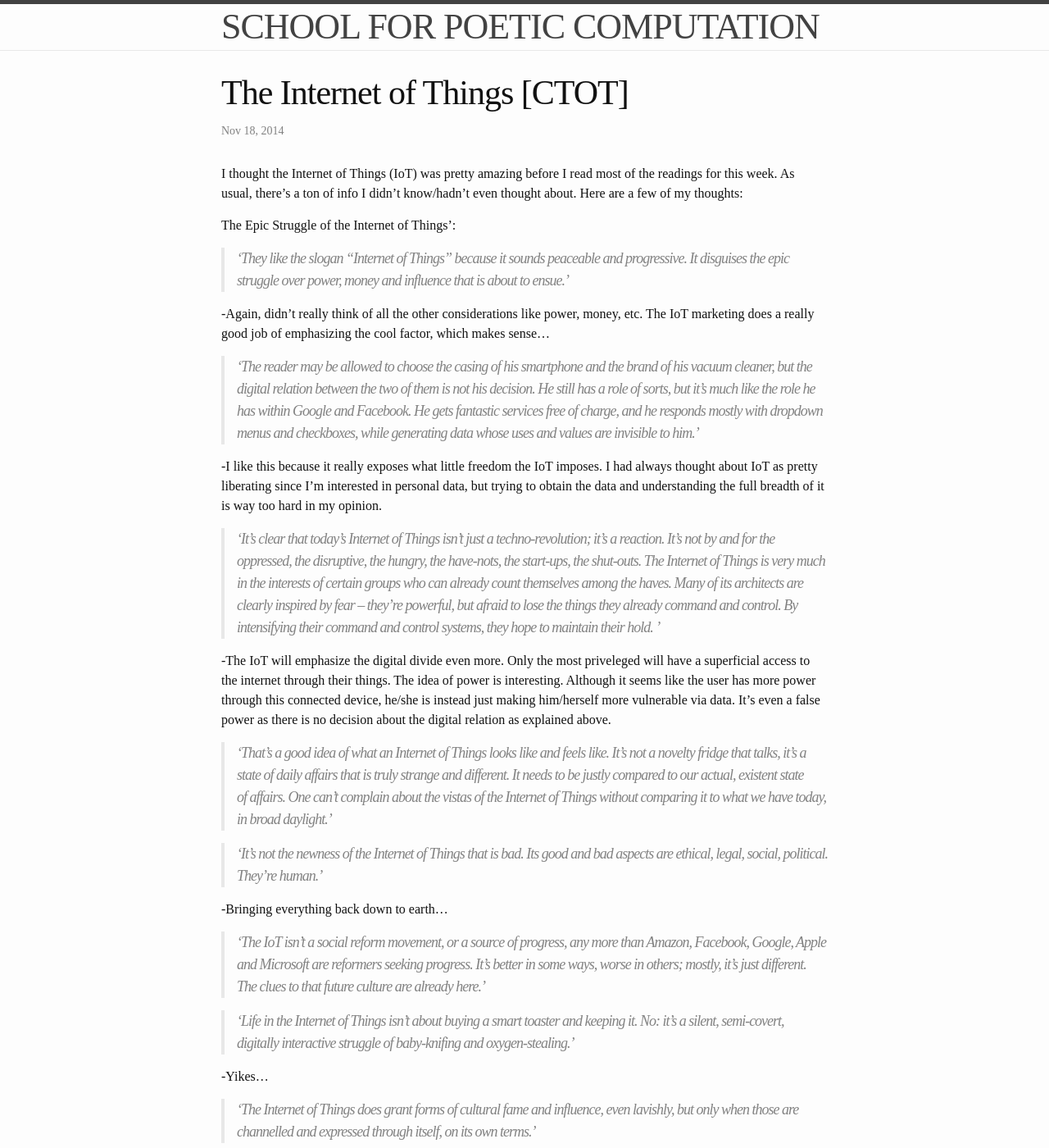
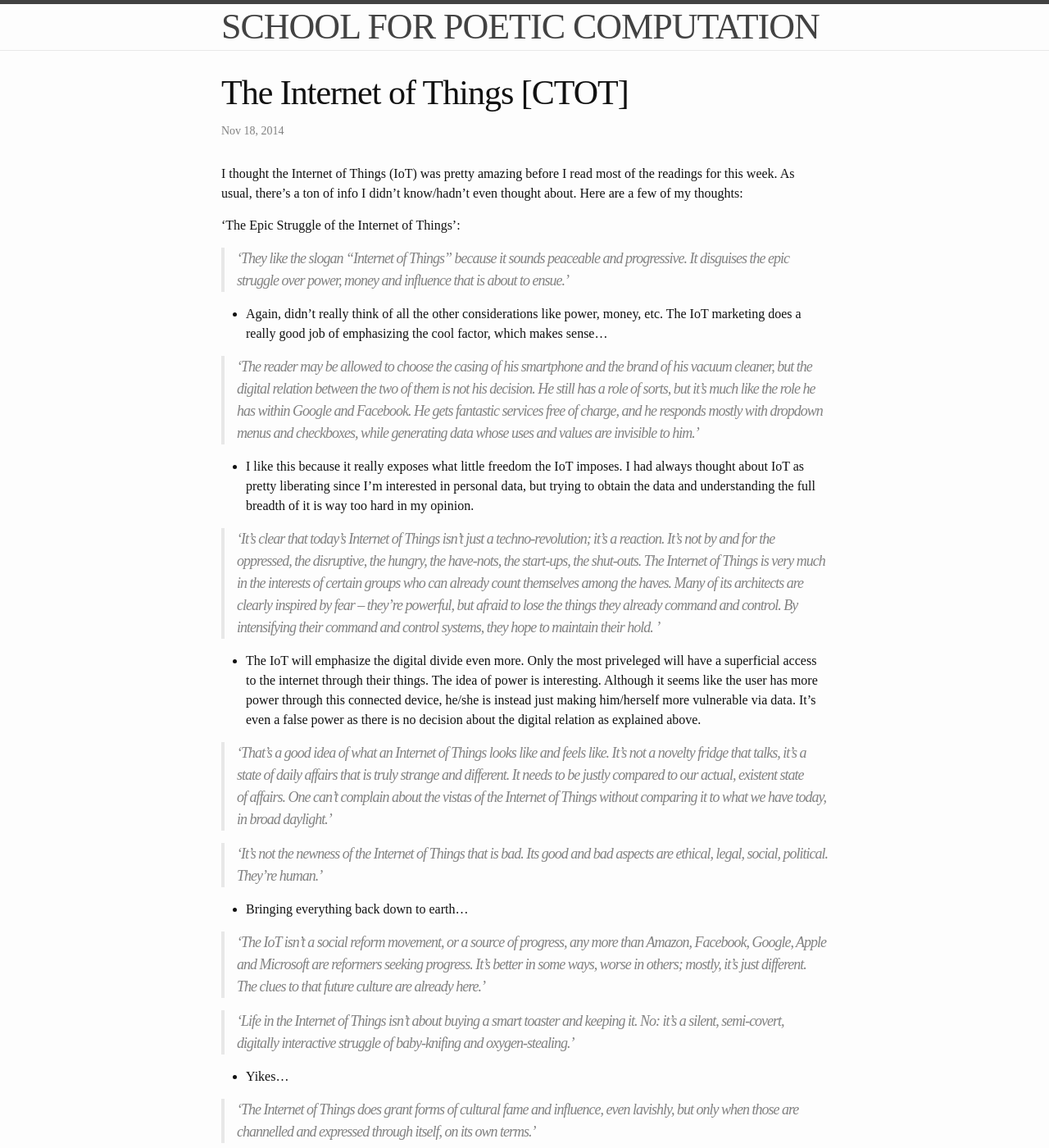
Before and after one commit to paigederaedt/blog, a Jekyll site: the page built from _posts/2014-11-18-InternetOfThings.markdown, in a window 1280 px wide and 1400 px high. Shown: the whole window at 82% size. Built offline with Jekyll 4.4.1, drawn with Linux system fonts in a browser that asks for light colours; part of the change alters nothing that is shown; some of the changed text lies outside the part shown.

```diff
--- a/_posts/2014-11-18-InternetOfThings.markdown
+++ b/_posts/2014-11-18-InternetOfThings.markdown
@@ -6,39 +6,36 @@ categories: jekyll update
 ---
 I thought the Internet of Things (IoT) was pretty amazing before I read most of the readings for this week. As usual, there's a ton of info I didn't know/hadn't even thought about. Here are a few of my thoughts:
 
-The Epic Struggle of the Internet of Things':
+'The Epic Struggle of the Internet of Things':
 >'They like the slogan “Internet of Things” because it sounds peaceable and progressive. It disguises the epic struggle over power, money and influence that is about to ensue.'
 
--Again, didn't really think of all the other considerations like power, money, etc. The IoT marketing does a really good job of emphasizing the cool factor, which makes sense...
+- Again, didn't really think of all the other considerations like power, money, etc. The IoT marketing does a really good job of emphasizing the cool factor, which makes sense...
 
 >'The reader may be allowed to choose the casing of his smartphone and the brand of his vacuum cleaner, but the digital relation between the two of them is not his decision. He still has a role of sorts, but it’s much like the role he has within Google and Facebook. He gets fantastic services free of charge, and he responds mostly with dropdown menus and checkboxes, while generating data whose uses and values are invisible to him.'
 
--I like this because it really exposes what little freedom the IoT imposes. I had always thought about IoT as pretty liberating since I'm interested in personal data, but trying to obtain the data and understanding the full breadth of it is way too hard in my opinion.
+- I like this because it really exposes what little freedom the IoT imposes. I had always thought about IoT as pretty liberating since I'm interested in personal data, but trying to obtain the data and understanding the full breadth of it is way too hard in my opinion.
 
 
 >'It’s clear that today’s Internet of Things isn’t just a techno-revolution; it’s a reaction. It’s not by and for the oppressed, the disruptive, the hungry, the have-nots, the start-ups, the shut-outs. The Internet of Things is very much in the interests of certain groups who can already count themselves among the haves. Many of its architects are clearly inspired by fear – they’re powerful, but afraid to lose the things they already command and control. By intensifying their command and control systems, they hope to maintain their hold. '
 
--The IoT will emphasize the digital divide even more. Only the most priveleged will have a superficial access to the internet through their things. The idea of power is interesting. Although it seems like the user has more power through this connected device, he/she is instead just making him/herself more vulnerable via data. It's even a false power as there is no decision about the digital relation as explained above.
+- The IoT will emphasize the digital divide even more. Only the most priveleged will have a superficial access to the internet through their things. The idea of power is interesting. Although it seems like the user has more power through this connected device, he/she is instead just making him/herself more vulnerable via data. It's even a false power as there is no decision about the digital relation as explained above.
 
 >'That’s a good idea of what an Internet of Things looks like and feels like. It’s not a novelty fridge that talks, it’s a state of daily affairs that is truly strange and different. It needs to be justly compared to our actual, existent state of affairs. One can’t complain about the vistas of the Internet of Things without comparing it to what we have today, in broad daylight.'
 
 
 >'It’s not the newness of the Internet of Things that is bad. Its good and bad aspects are ethical, legal, social, political. They’re human.'
 
--Bringing everything back down to earth...
-
+- Bringing everything back down to earth...
 
 >'The IoT isn’t a social reform movement, or a source of progress, any more than Amazon, Facebook, Google, Apple and Microsoft are reformers seeking progress. It’s better in some ways, worse in others; mostly, it’s just different. The clues to that future culture are already here.'
 
-
 >'Life in the Internet of Things isn’t about buying a smart toaster and keeping it. No: it’s a silent, semi-covert, digitally interactive struggle of baby-knifing and oxygen-stealing.'
 
--Yikes...
-
+- Yikes...
 
 >'The Internet of Things does grant forms of cultural fame and influence, even lavishly, but only when those are channelled and expressed through itself, on its own terms.'
 
--Again, a comment on this false illusion of power to the user through IoT.
+- Again, a comment on this false illusion of power to the user through IoT.
 
 >'But everything about the Internet of Things that actually works, that functions in real life, is already obsolete. It will leave few visible monuments. If you hold your breath and close your eyes, you can almost see the last of it from here.'
 
@@ -49,3 +46,10 @@ I didn't realize the extent of the IoT until seeing this. The whole alarm clock
 
 'I'm Terrified of My New TV':
 I thought the title was pretty hilarious, and then I read on. I think I may be afraid to turn on my TV too, although the collection of all that data (for my own use) does excite me. Maybe if I was confident that it wasn't too hackable or I could monitor/transfer the data on the TV on my own very easily I would feel more secure. Doesn't seem like that's happening any time soon though...
+
+Check out the readings for this week:
+[The Epic Struggle of the Internet of Things](http://www.strelka.com/en/press/books/the-epic-struggle-for-the-internet-of-things): Bruce Sterling
+[Cisco's Internet of Things](http://share.cisco.com/internet-of-things.html)
+[I'm Terrified of My New TV](http://www.brennancenter.org/analysis/im-terrified-my-new-tv-why-im-scared-turn-thing#): Michael Price
+[Driverless Cars are Further Away than You Think](http://www.technologyreview.com/featuredstory/520431/driverless-cars-are-further-away-than-you-think/): Will Knight
+[The Internet of Things Intrigues the Intelligence Community](http://www.informationweek.com/government/big-data-analytics/internet-of-things-intrigues-intelligence-community/d/d-id/1316025): Patience Wait
```
